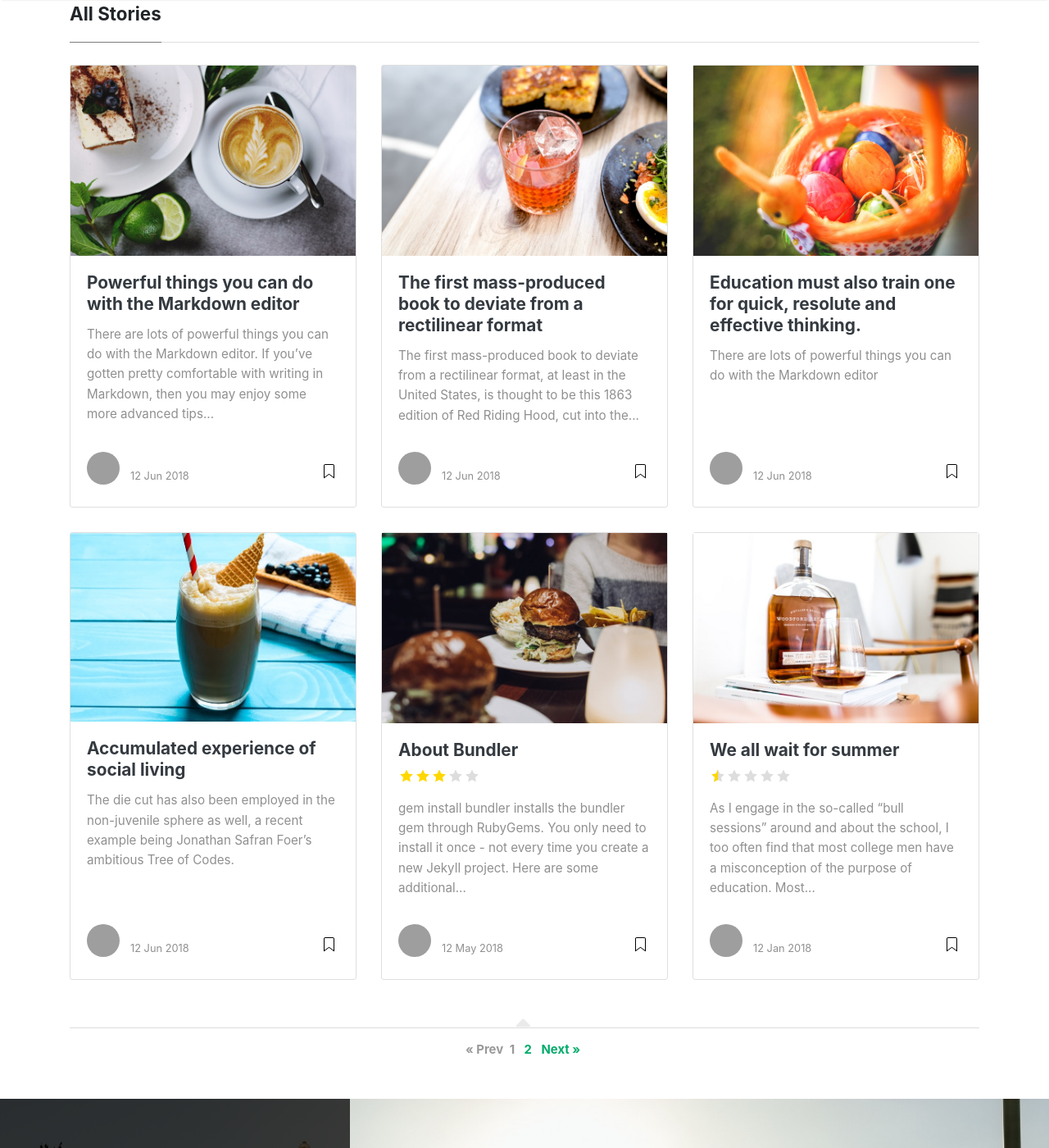
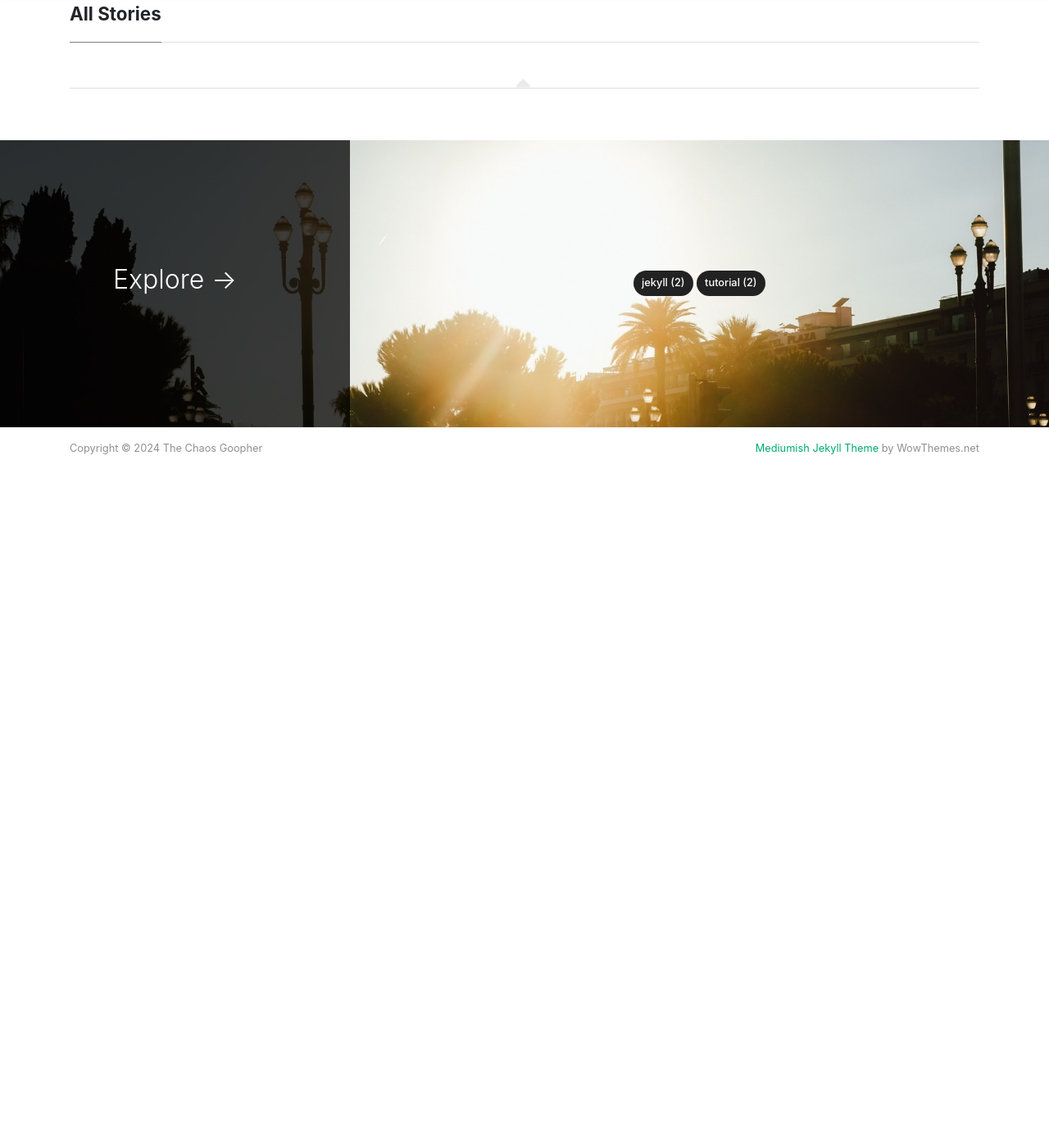
Before and after one commit to GuilhermeProcopio/thechaosgoopher.github.io, a Jekyll site: the page built from index.html, in a window 1280 px wide and 1400 px high, scrolled down 603 px. Shown: the whole window at 82% size. Built offline with Jekyll 4.4.1, drawn with Linux system fonts in a browser that asks for light colours; nearby versions of some CDN libraries; the list of posts is cut into pages by our own code; after the commit the page ends 1233 px from its top, so only the background shows below that; some of the changed text lies outside the part shown; grey boxes are pictures that could not be loaded.

Commit message:
removing unecessary things

````diff
--- a/_posts/2018-01-12-we-all-wait-for-summer.md
+++ /dev/null
@@ -1,11 +0,0 @@
----
-layout: post
-title:  "We all wait for summer"
-author: john
-categories: [ Jekyll, tutorial ]
-image: assets/images/5.jpg
-rating: .5
----
-As I engage in the so-called "bull sessions" around and about the school, I too often find that most college men have a misconception of the purpose of education. Most of the "brethren" think that education should equip them with the proper instruments of exploitation so that they can forever trample over the masses. Still others think that education should furnish them with noble ends rather than means to an end.
-
-It seems to me that education has a two-fold function to perform in the life of man and in society: the one is utility and the other is culture. Education must enable a man to become more efficient, to achieve with increasing facility the ligitimate goals of his life.
--- a/_posts/2018-05-12-about-bundler.md
+++ /dev/null
@@ -1,17 +0,0 @@
----
-layout: post
-title:  "About Bundler"
-author: sal
-categories: [ Jekyll ]
-image: assets/images/2.jpg
-rating: 3
----
-`gem install bundler` installs the bundler gem through RubyGems. You only need to install it once - not every time you create a new Jekyll project. Here are some additional details:
-
-`bundler` is a gem that manages other Ruby gems. It makes sure your gems and gem versions are compatible, and that you have all necessary dependencies each gem requires.
-
-The `Gemfile` and `Gemfile.lock` files inform `Bundler` about the gem requirements in your site. If your site doesn’t have these Gemfiles, you can omit `bundle exec` and just `run jekyll serve`.
-
-When you run `bundle exec jekyll serve`, `Bundler` uses the gems and versions as specified in `Gemfile.lock` to ensure your Jekyll site builds with no compatibility or dependency conflicts.
-
-For more information about how to use `Bundler` in your Jekyll project, this tutorial should provide answers to the most common questions and explain how to get up and running quickly.
--- a/_posts/2018-06-12-acumulated-experience.md
+++ /dev/null
@@ -1,16 +0,0 @@
----
-layout: post
-title:  "Accumulated experience of social living"
-author: sal
-categories: [ Jekyll, tutorial ]
-image: assets/images/15.jpg
----
-The die cut has also been employed in the non-juvenile sphere as well, a recent example being Jonathan Safran Foer’s ambitious Tree of Codes.
-
-As for this particular rendition of Charles Perrault’s classic tale, the text and design is by Lydia Very (1823-1901), sister of Transcendentalist poet Jones Very. The gruesome ending of the original - which sees Little Red Riding Hood being gobbled up as well as her grandmother - is avoided here, the gore giving way to the less bloody aims of the morality tale, and the lesson that one should not disobey one’s mother.
-
-The first mass-produced book to deviate from a rectilinear format, at least in the United States, is thought to be this 1863 edition of Red Riding Hood, cut into the shape of the protagonist herself with the troublesome wolf curled at her feet. Produced by the Boston-based publisher Louis Prang, this is the first in their “Doll Series”, a set of five “die-cut” books, known also as shape books — the other titles being Robinson Crusoe, Goody Two-Shoes (also written by Red Riding Hood author Lydia Very), Cinderella, and King Winter.
-
-An 1868 Prang catalogue would later claim that such “books in the shape of a regular paper Doll... originated with us”.
-
-> It would seem the claim could also extend to die cut books in general, as we can’t find anything sooner, but do let us know in the comments if you have further light to shed on this! Such books are, of course, still popular in children’s publishing today, though the die cutting is not now limited to mere outlines, as evidenced in a beautiful 2014 version of the same Little Red Riding Hood story.
--- a/_posts/2018-06-12-education.md
+++ /dev/null
@@ -1,51 +0,0 @@
----
-layout: post
-title:  "Education must also train one for quick, resolute and effective thinking."
-author: john
-categories: [ Jekyll, tutorial ]
-image: assets/images/3.jpg
-beforetoc: "Markdown editor is a very powerful thing. In this article I'm going to show you what you can actually do with it, some tricks and tips while editing your post."
-toc: true
----
-There are lots of powerful things you can do with the Markdown editor
-
-If you've gotten pretty comfortable with writing in Markdown, then you may enjoy some more advanced tips about the types of things you can do with Markdown!
-
-As with the last post about the editor, you'll want to be actually editing this post as you read it so that you can see all the Markdown code we're using.
-
-
-## Special formatting
-
-As well as bold and italics, you can also use some other special formatting in Markdown when the need arises, for example:
-
-+ ~~strike through~~
-+ ==highlight==
-+ \*escaped characters\*
-
-
-## Writing code blocks
-
-There are two types of code elements which can be inserted in Markdown, the first is inline, and the other is block. Inline code is formatted by wrapping any word or words in back-ticks, `like this`. Larger snippets of code can be displayed across multiple lines using triple back ticks:
-
-```
-.my-link {
-    text-decoration: underline;
-}
-```
-
-If you want to get really fancy, you can even add syntax highlighting using Rouge.
-
-
-![walking]({{ site.baseurl }}/assets/images/8.jpg)
-
-## Reference lists
-
-The quick brown jumped over the lazy.
-
-Another way to insert links in markdown is using reference lists. You might want to use this style of linking to cite reference material in a Wikipedia-style. All of the links are listed at the end of the document, so you can maintain full separation between content and its source or reference.
-
-## Full HTML
-
-Perhaps the best part of Markdown is that you're never limited to just Markdown. You can write HTML directly in the Markdown editor and it will just work as HTML usually does. No limits! Here's a standard YouTube embed code as an example:
-
-<p><iframe style="width:100%;" height="315" src="https://www.youtube.com/embed/Cniqsc9QfDo?rel=0&amp;showinfo=0" frameborder="0" allowfullscreen></iframe></p>
--- a/_posts/2018-06-12-first-mass-produced.md
+++ /dev/null
@@ -1,16 +0,0 @@
----
-layout: post
-title:  "The first mass-produced book to deviate from a rectilinear format"
-author: sal
-categories: [ Jekyll, tutorial ]
-image: assets/images/17.jpg
----
-The first mass-produced book to deviate from a rectilinear format, at least in the United States, is thought to be this 1863 edition of Red Riding Hood, cut into the shape of the protagonist herself with the troublesome wolf curled at her feet. Produced by the Boston-based publisher Louis Prang, this is the first in their “Doll Series”, a set of five “die-cut” books, known also as shape books — the other titles being Robinson Crusoe, Goody Two-Shoes (also written by Red Riding Hood author Lydia Very), Cinderella, and King Winter.
-
-An 1868 Prang catalogue would later claim that such “books in the shape of a regular paper Doll... originated with us”.
-
-> It would seem the claim could also extend to die cut books in general, as we can’t find anything sooner, but do let us know in the comments if you have further light to shed on this! Such books are, of course, still popular in children’s publishing today, though the die cutting is not now limited to mere outlines, as evidenced in a beautiful 2014 version of the same Little Red Riding Hood story.
-
-The die cut has also been employed in the non-juvenile sphere as well, a recent example being Jonathan Safran Foer’s ambitious Tree of Codes.
-
-As for this particular rendition of Charles Perrault’s classic tale, the text and design is by Lydia Very (1823-1901), sister of Transcendentalist poet Jones Very. The gruesome ending of the original - which sees Little Red Riding Hood being gobbled up as well as her grandmother - is avoided here, the gore giving way to the less bloody aims of the morality tale, and the lesson that one should not disobey one’s mother.
--- a/_posts/2018-06-12-powerful-things-markdown-editor.md
+++ /dev/null
@@ -1,104 +0,0 @@
----
-layout: post
-title:  "Powerful things you can do with the Markdown editor"
-author: sal
-categories: [ Jekyll, tutorial ]
-image: assets/images/16.jpg
----
-There are lots of powerful things you can do with the Markdown editor. If you've gotten pretty comfortable with writing in Markdown, then you may enjoy some more advanced tips about the types of things you can do with Markdown!
-
-As with the last post about the editor, you'll want to be actually editing this post as you read it so that you can see all the Markdown code we're using.
-
-
-## Special formatting
-
-As well as bold and italics, you can also use some other special formatting in Markdown when the need arises, for example:
-
-+ ~~strike through~~
-+ ==highlight==
-+ \*escaped characters\*
-
-
-## Writing code blocks
-
-There are two types of code elements which can be inserted in Markdown, the first is inline, and the other is block. Inline code is formatted by wrapping any word or words in back-ticks, `like this`. Larger snippets of code can be displayed across multiple lines using triple back ticks:
-
-```
-.my-link {
-    text-decoration: underline;
-}
-```
-
-#### HTML
-
-```html
-<li class="ml-1 mr-1">
-    <a target="_blank" href="#">
-    <i class="fab fa-twitter"></i>
-    </a>
-</li>
-```
-
-#### CSS
-
-```css
-.highlight .c {
-    color: #999988;
-    font-style: italic;
-}
-.highlight .err {
-    color: #a61717;
-    background-color: #e3d2d2;
-}
-```
-
-#### JS
-
-```js
-// alertbar later
-$(document).scroll(function () {
-    var y = $(this).scrollTop();
-    if (y > 280) {
-        $('.alertbar').fadeIn();
-    } else {
-        $('.alertbar').fadeOut();
-    }
-});
-```
-
-#### Python
-
-```python
-print("Hello World")
-```
-
-#### Ruby
-
-```ruby
-require 'redcarpet'
-markdown = Redcarpet.new("Hello World!")
-puts markdown.to_html
-```
-
-#### C
-
-```c
-printf("Hello World");
-```
-
-
-
-
-![walking]({{ site.baseurl }}/assets/images/8.jpg)
-
-## Reference lists
-
-The quick brown jumped over the lazy.
-
-Another way to insert links in markdown is using reference lists. You might want to use this style of linking to cite reference material in a Wikipedia-style. All of the links are listed at the end of the document, so you can maintain full separation between content and its source or reference.
-
-## Full HTML
-
-Perhaps the best part of Markdown is that you're never limited to just Markdown. You can write HTML directly in the Markdown editor and it will just work as HTML usually does. No limits! Here's a standard YouTube embed code as an example:
-
-<p><iframe style="width:100%;" height="315" src="https://www.youtube.com/embed/Cniqsc9QfDo?rel=0&amp;showinfo=0" frameborder="0" allowfullscreen></iframe></p>
````
Also changed, not shown: _config.yml (+3 -11 lines), _posts/2018-01-12-is-intelligence-enough.md (deleted, +0 -18 lines), _posts/2018-01-12-never-stopped-worrying-never-loved-bomb.md (deleted, +0 -13 lines), _posts/2018-01-12-options-for-creating-new-site-with-jekyll.md (deleted, +0 -15 lines), _posts/2018-01-12-press-and-education.md (deleted, +0 -19 lines), _posts/2018-01-12-red-riding.md (deleted, +0 -16 lines), _posts/2018-01-12-tree-of-codes.md (deleted, +0 -17 lines), .github/FUNDING.yml (deleted), changelog.md (deleted), 1 other file.
